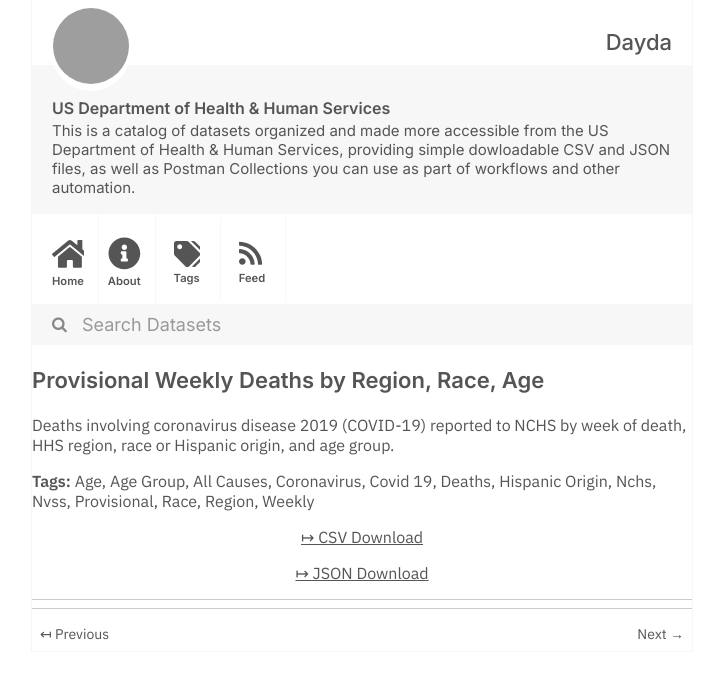
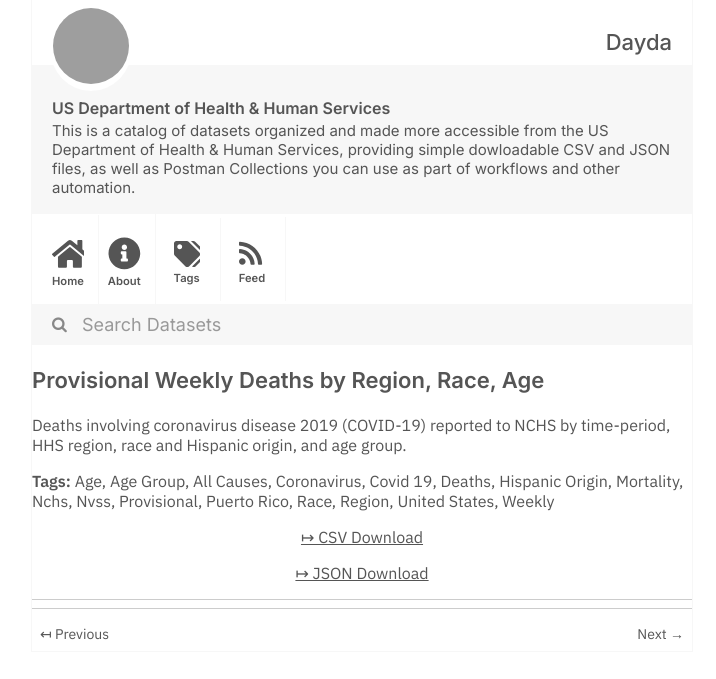
Before and after one commit to dayda-entities/us-department-of-health-and-human-services, a Jekyll site: the page built from _posts/2021-03-16-provisional-weekly-deaths-by-region-race-age.md, in a window 1280 px wide, cut to the strip 0-679 px from the top of the page. Shown: the whole strip, without its empty margins (278-994 px from the left). Built offline with Jekyll 4.4.1, drawn with Linux system fonts in a browser that asks for light colours; grey boxes are pictures that could not be loaded.

Commit message:
Publish Data

```diff
--- a/_posts/2021-03-16-provisional-weekly-deaths-by-region-race-age.md
+++ b/_posts/2021-03-16-provisional-weekly-deaths-by-region-race-age.md
@@ -12,11 +12,14 @@ tags:
   - Covid 19
   - Deaths
   - Hispanic Origin
+  - Mortality
   - Nchs
   - Nvss
   - Provisional
+  - Puerto Rico
   - Race
   - Region
+  - United States
   - Weekly
 groups: []
 csv_url: 'https://data.cdc.gov/api/views/tpcp-uiv5/rows.csv?accessType=DOWNLOAD'
@@ -24,4 +27,4 @@ json_url: 'https://data.cdc.gov/api/views/tpcp-uiv5/rows.json?accessType=DOWNLOA
 layout: post
 
 ---
-Deaths involving coronavirus disease 2019 (COVID-19) reported to NCHS by week of death, HHS region, race or Hispanic origin, and age group.
+Deaths involving coronavirus disease 2019 (COVID-19) reported to NCHS by time-period, HHS region, race and Hispanic origin, and age group.
```
Also changed, not shown: other parts of _posts/2021-03-16-provisional-weekly-deaths-by-region-race-age.md (+2 -2 lines).
